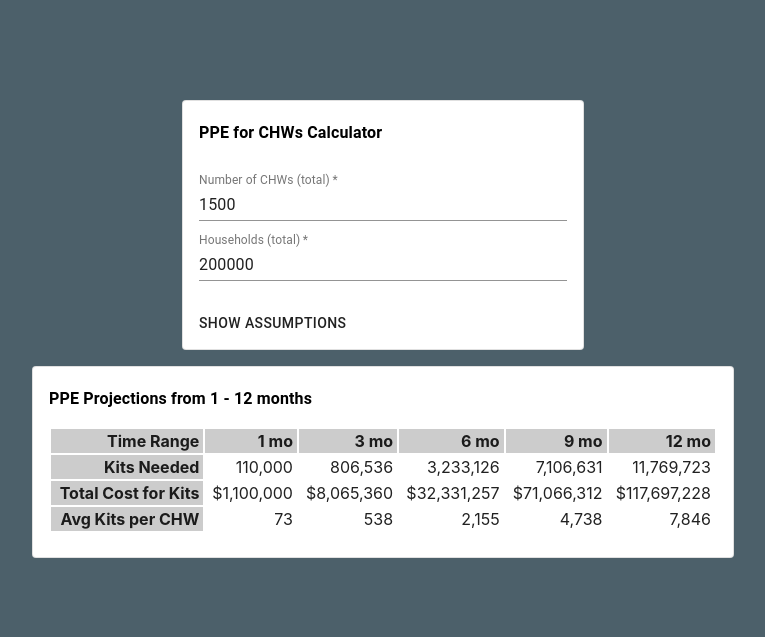
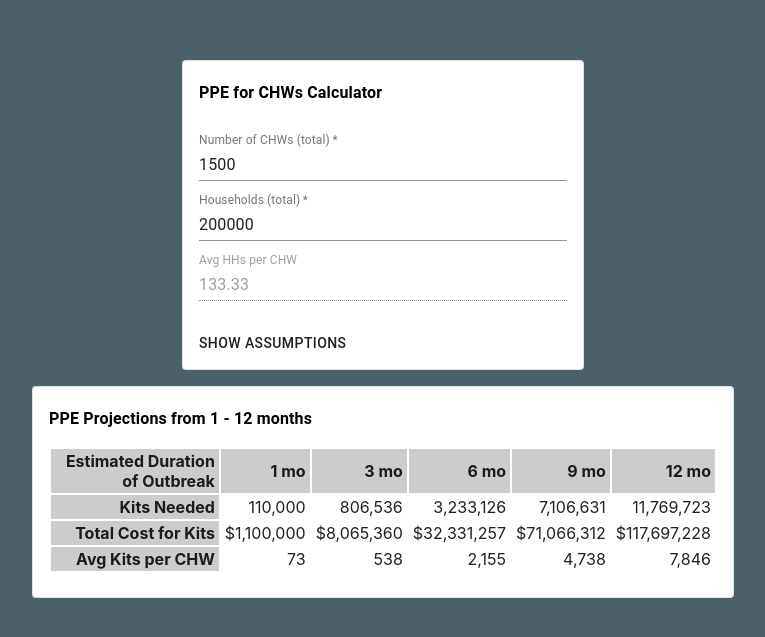
Before and after one commit to josiahbryan/ppe-medic-mobile, a React (Create React App) app in the folder client/: page / in a window 1280 px wide. Shown: the part 103-740 px from the top of the page, without its empty margins (257-1022 px from the left). Built offline with nearby package versions, Linux system fonts and the light colour scheme.

Commit message:
Label change and display avg hhs per CHW

```diff
--- a/client/src/components/PpeCalc.jsx
+++ b/client/src/components/PpeCalc.jsx
@@ -35,7 +35,7 @@ export default function PpeCalc() {
 
 	const [ showAssumptions, setShowAssumptions ] = React.useState(false)
 
-	const [ modelOutput, setModelOutput ] = React.useState({ list: [] })
+	const [ modelOutput, setModelOutput ] = React.useState({ list: [], vars: { hhPerChw: 0 } })
 
 	const updateModelOutput = (inputs) => {
 		if(!inputs) {
@@ -172,6 +172,12 @@ export default function PpeCalc() {
 					onChange={evt => updateModelField('numHouseholds', evt.target.value)}
 				/>
 
+				<TextField
+					label="Avg HHs per CHW"
+					defaultValue={modelOutput.vars.hhPerChw}
+					disabled
+				/>
+
 				{showAssumptions ?
 					<div className={styles.assumptions}>
 						<Typography className={styles.title} color="textSecondary">
@@ -259,7 +265,7 @@ export default function PpeCalc() {
 						<thead>
 							<tr>
 								<td className={styles.key}>
-									Time Range
+									Estimated Duration of Outbreak
 								</td>
 								{modelOutput.list.map(({ month }) =>
 									<td key={month}>
```
